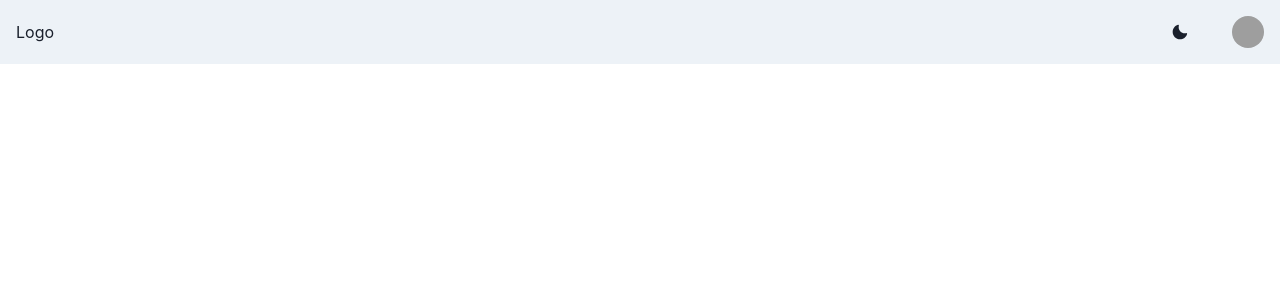
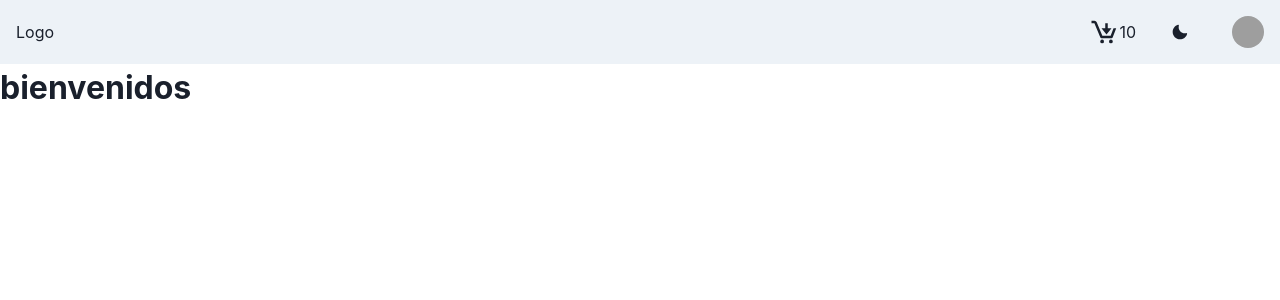
Before and after one commit to alberthernadez/entrega-albert-react, a React (Vite) app: page / in a window 1280 px wide. Shown: the top 300 px of the page. Built offline with nearby package versions, Linux system fonts and the light colour scheme; grey boxes are pictures that could not be loaded.

Commit message:
agg de CartWidget y ILC

```diff
--- a/package.json
+++ b/package.json
@@ -16,7 +16,8 @@
     "@emotion/styled": "^11.13.0",
     "framer-motion": "^11.5.4",
     "react": "^18.3.1",
-    "react-dom": "^18.3.1"
+    "react-dom": "^18.3.1",
+    "react-icons": "^5.3.0"
   },
   "devDependencies": {
     "@eslint/js": "^9.9.0",
--- a/src/App.jsx
+++ b/src/App.jsx
@@ -1,11 +1,14 @@
 import React from "react";
 import { ChakraProvider } from '@chakra-ui/react';
 import NavBar from "./components/NavBar/NavBar";
+import ItemListContainer from "./components/ItemListContainer/ItemListContainer";
+
 
 const App = () => {
   return (
   <ChakraProvider>
     <NavBar/>
+    <ItemListContainer greeting="bienvenidos"/>
   </ChakraProvider>
   );
 };
--- /dev/null
+++ b/src/components/CartWidget/CartWidget.jsx
@@ -0,0 +1,12 @@
+import { BiCartDownload } from "react-icons/bi";
+
+const CartWidget = () => {
+    return(
+        <div style={{display: "flex", marginRight:"20px", alignItems: "center", width: "30%", justifyContent: "space-between"}}>
+            <BiCartDownload size = {30} />
+            10
+        </div>
+    );
+};
+
+export default CartWidget;
--- a/src/components/ItemListContainer/ItemListContainer.jsx
+++ b/src/components/ItemListContainer/ItemListContainer.jsx
@@ -1,7 +1,5 @@
-const ItemListContainer = () => {
-    return(
-        <div>
-            ItemListContainer
-        </div>
-    )
+const ItemListContainer = ({greeting}) => {
+    return <div style={{ fontSize: "2rem",fontWeight: "bold" }}>{greeting}</div>;
 };
+
+export default ItemListContainer;
--- a/src/components/NavBar/NavBar.jsx
+++ b/src/components/NavBar/NavBar.jsx
@@ -14,8 +14,9 @@ import {
     Stack,
     useColorMode,
     Center,
-} from '@chakra-ui/react'
-import { MoonIcon, SunIcon } from '@chakra-ui/icons'
+} from '@chakra-ui/react';
+import { MoonIcon, SunIcon } from '@chakra-ui/icons';
+import CartWidget from '../CartWidget/CartWidget';
 
 const NavBar = () => {
     const { colorMode, toggleColorMode } = useColorMode()
@@ -27,6 +28,7 @@ const NavBar = () => {
                     <Box>Logo</Box>
 
                     <Flex alignItems={'center'}>
+                    <CartWidget/>
                         <Stack direction={'row'} spacing={7}>
                             <Button onClick={toggleColorMode}>
                                 {colorMode === 'light' ? <MoonIcon /> : <SunIcon />}
```
Also changed, not shown: 1 other file (tests, documents, lock files or other folders).
